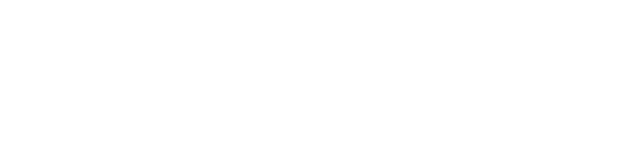
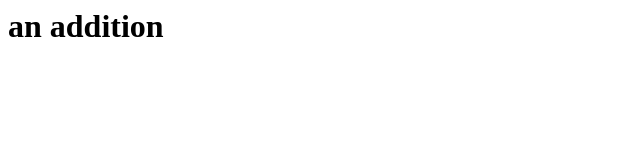
Before and after one commit to vncz14/siths-redesign-project, a website built with Parcel: page src/index.html in a window 1280 px wide. Shown: the whole page, without its empty margins (0-640 px from the left). Built offline with nearby package versions, Linux system fonts and the light colour scheme.

Commit message:
an addition
added a single h1 for testing purposes

```diff
--- a/src/index.html
+++ b/src/index.html
@@ -6,7 +6,7 @@
     <title>SITHS Redesign</title>
   </head>
   <body>
-
+    <h1>an addition</h1>
     <script src="js/index.js"></script>
   </body>
 </html>
```
